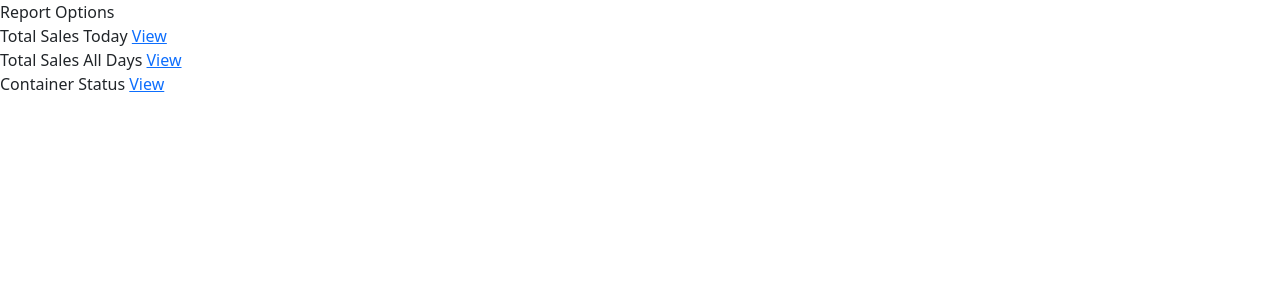
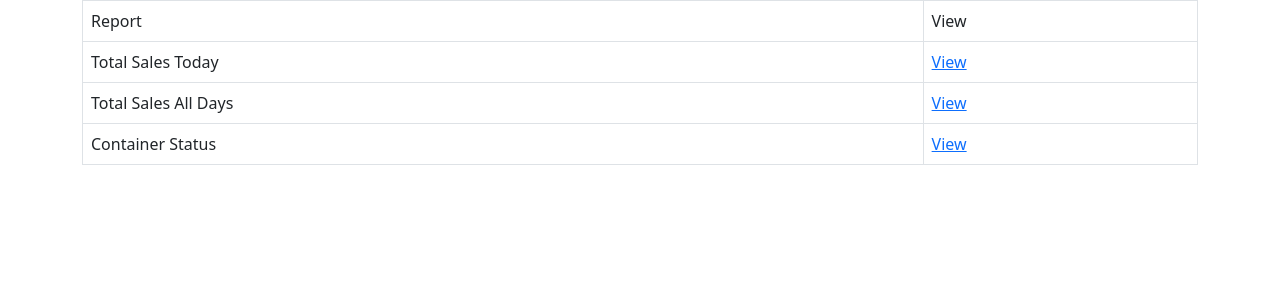
Before and after one commit to andrew-canafe/tea-coffee-vending-machine-f, an Angular app in the folder TeaCoffeeVendingMachineF/: page /report-view in a window 1280 px wide. Shown: the top 300 px of the page. Built offline with nearby package versions, Linux system fonts and the light colour scheme.

Commit message:
Fix border for report view component

```diff
--- a/TeaCoffeeVendingMachineF/src/app/component/report-view/report-view.component.html
+++ b/TeaCoffeeVendingMachineF/src/app/component/report-view/report-view.component.html
@@ -1,11 +1,24 @@
-<div>
-    <table>
-        <thead>Report Options</thead>
+<div class="container">
+    <table class="table table-hover table-bordered">
+        <thead>
+            <tr>
+                <td><span>Report</span></td>
+                <td><span>View</span></td>
+            </tr>
+        </thead>
         <tbody>
-            <tr>Total Sales Today <a routerLink="/total-sales/today">View</a></tr>
-            <tr>Total Sales All Days <a routerLink="/total-sales/all-days">View</a></tr>
-            <tr>Container Status <a routerLink="/container-details">View</a></tr>
+            <tr>
+                <td><span>Total Sales Today</span></td>
+                <td><a routerLink="/total-sales/today">View</a></td>
+            </tr>
+            <tr>
+                <td><span>Total Sales All Days</span></td>
+                <td><a routerLink="/total-sales/all-days">View</a></td>
+            </tr>
+            <tr>
+                <td><span>Container Status</span></td>
+                <td><a routerLink="/container-details">View</a></td>
+            </tr>
         </tbody>
     </table>
 </div>
-<router-outlet></router-outlet>
```
